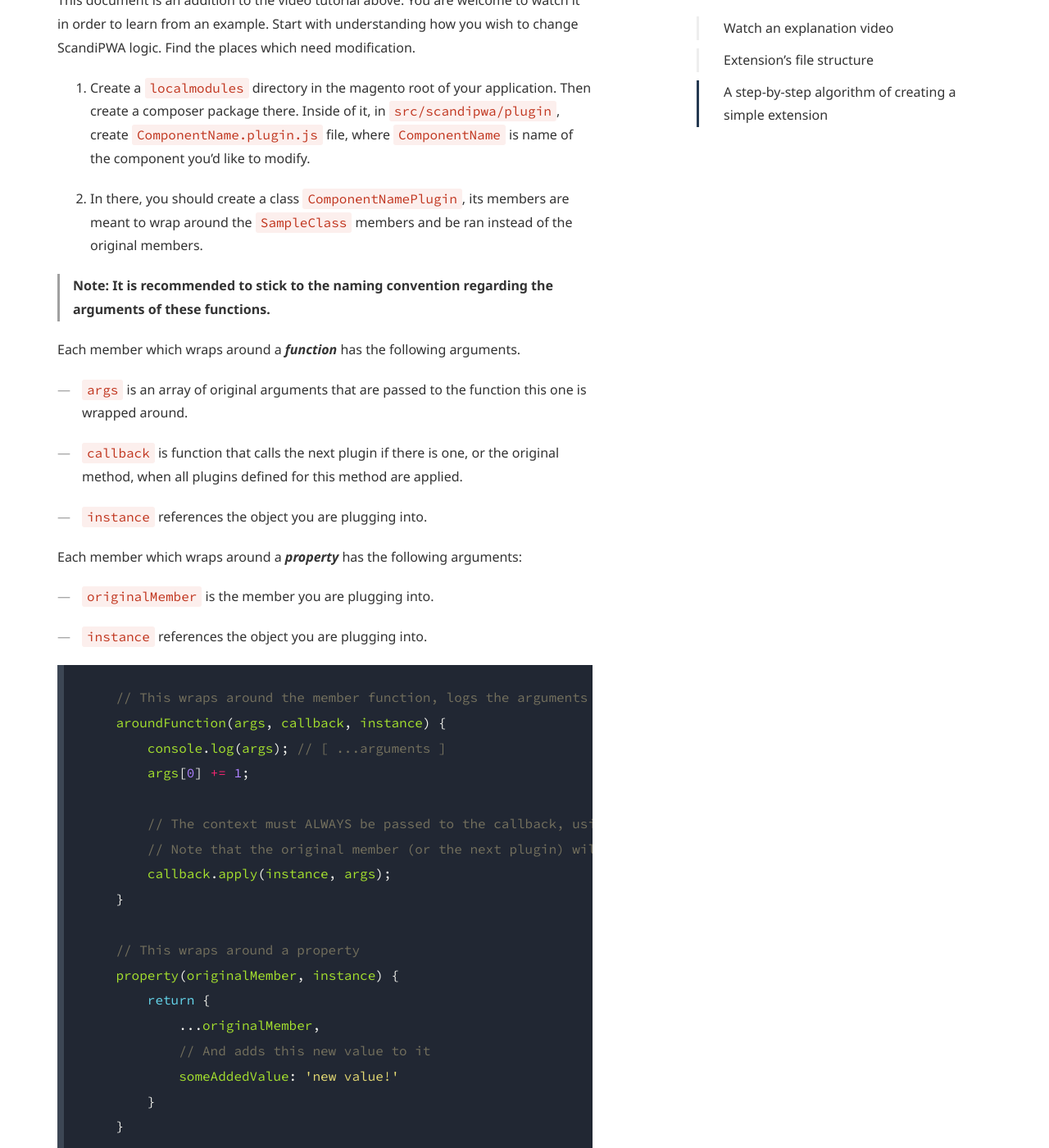
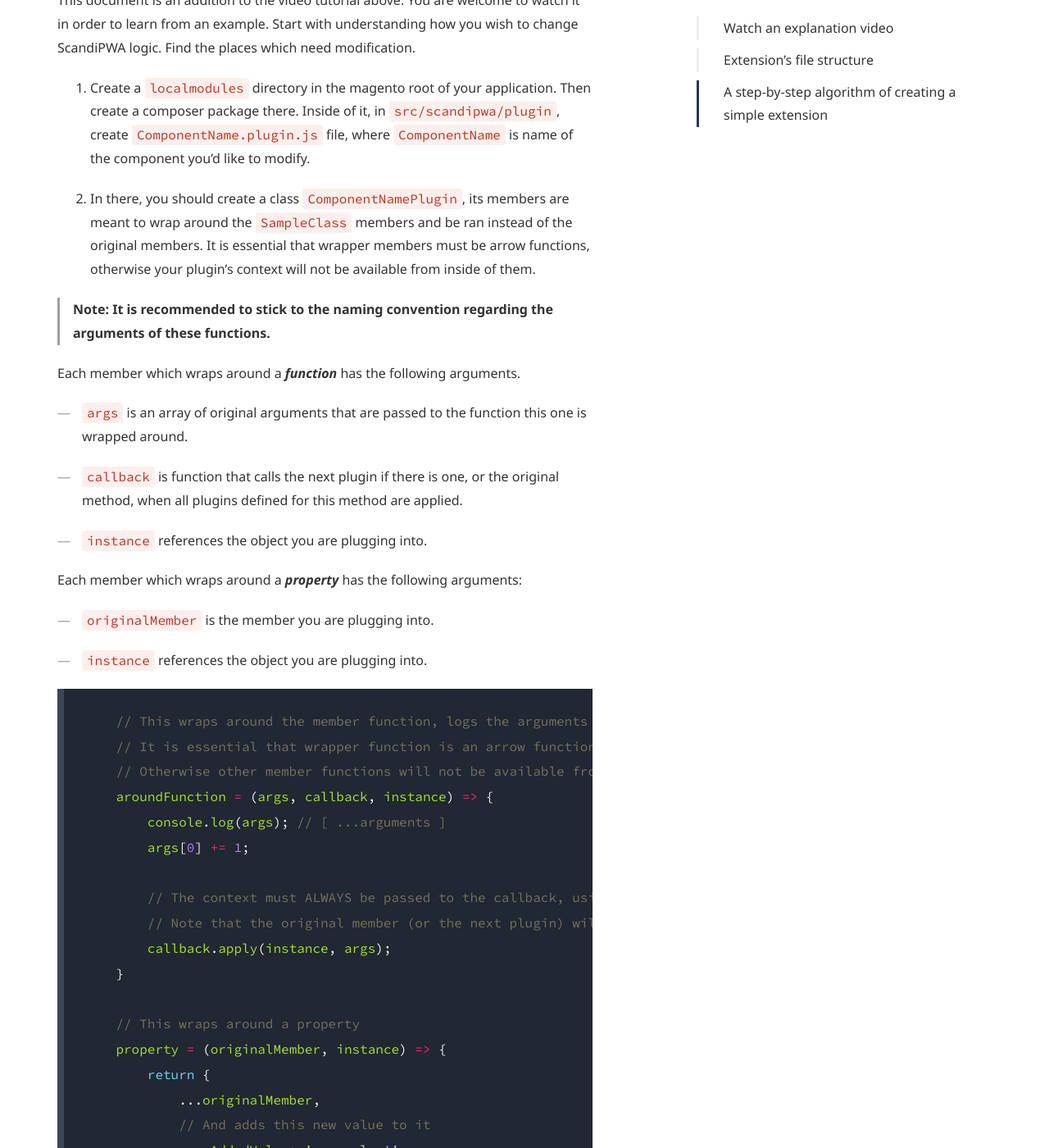
Before and after one commit to scandipwa/scandipwa.github.io, a Jekyll site: the page built from docs/development/plugin-mechanism.md, in a window 1280 px wide and 1400 px high, scrolled down 2284 px. Shown: the whole window at 82% size. Built offline with Jekyll 4.4.1, drawn with Linux system fonts in a browser that asks for light colours; some web fonts are replaced.

Commit message:
Update plugin doc with arrow functions info

````diff
--- a/docs/development/plugin-mechanism.md
+++ b/docs/development/plugin-mechanism.md
@@ -63,7 +63,7 @@ This document is an addition to the video tutorial above. You are welcome to wat
 
 1. Create a `localmodules` directory in the magento root of your application. Then create a composer package there. Inside of it, in `src/scandipwa/plugin`, create `ComponentName.plugin.js` file, where `ComponentName` is name of the component you'd like to modify.
 
-2. In there, you should create a class `ComponentNamePlugin`, its members are meant to wrap around the `SampleClass` members and be ran instead of the original members.
+2. In there, you should create a class `ComponentNamePlugin`, its members are meant to wrap around the `SampleClass` members and be ran instead of the original members. It is essential that wrapper members must be arrow functions, otherwise your plugin's context will not be available from inside of them.
 
 >**Note: It is recommended to stick to the naming convention regarding the arguments of these functions.**
 
@@ -82,7 +82,9 @@ Each member which wraps around a **_property_**  has the following arguments:
 
 ```javascript
     // This wraps around the member function, logs the arguments and adds one to the first argument
-    aroundFunction(args, callback, instance) {
+    // It is essential that wrapper function is an arrow function!
+    // Otherwise other member functions will not be available from it.
+    aroundFunction = (args, callback, instance) => {
         console.log(args); // [ ...arguments ]
         args[0] += 1;
 
@@ -92,7 +94,7 @@ Each member which wraps around a **_property_**  has the following arguments:
     }
 
     // This wraps around a property
-    property(originalMember, instance) {
+    property = (originalMember, instance) => {
         return {
             ...originalMember,
             // And adds this new value to it
````
